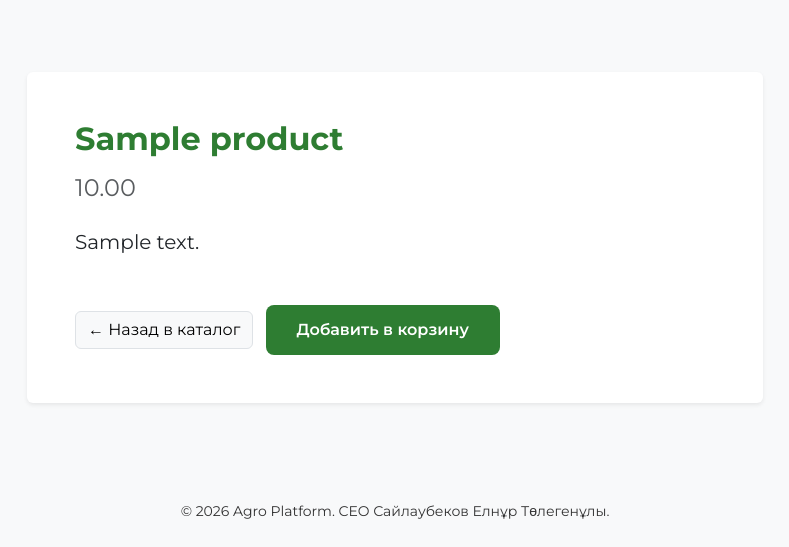
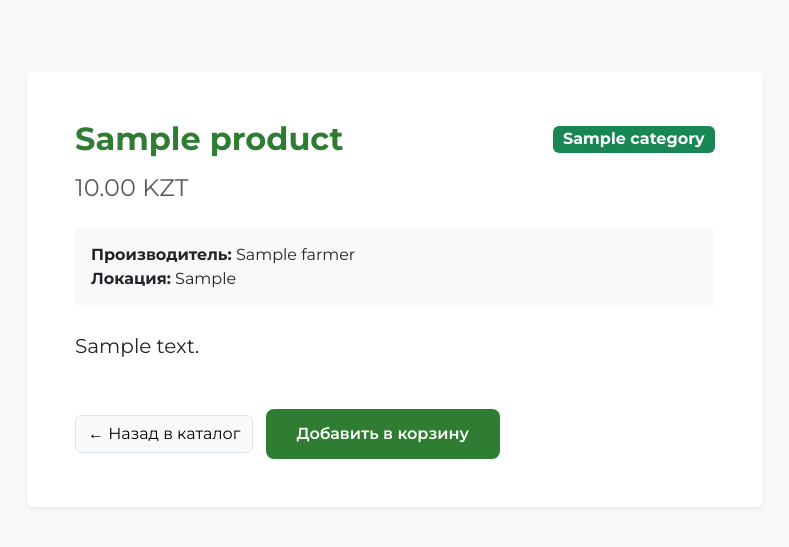
Before and after one commit to Yelnurstt/agro-platform-narxoz, a Django app: template mainapp/templates/mainapp/product_detail.html in a window 1280 px wide. Shown: the part 72-619 px from the top of the page, without its empty margins (245-1034 px from the left). Run offline with Django 5.2, Linux system fonts and the light colour scheme; the template is opened without the code that fills it: values that come from a table or form of the project are taken from there, others are empty; tables that the repository leaves empty hold one stand-in row (values such as "Sample post").

Commit message:
Task 6 and 7. ORM query and templates

```diff
--- a/mainapp/templates/mainapp/product_detail.html
+++ b/mainapp/templates/mainapp/product_detail.html
@@ -4,8 +4,18 @@
 <div class="row justify-content-center py-4">
     <div class="col-md-8">
         <div class="card border-0 shadow-sm p-5">
-            <h2 class="fw-bold mb-3" style="color: #2E7D32;">{{ product.name }}</h2>
-            <h4 class="text-muted mb-4">{{ product.price }}</h4>
+            <div class="d-flex justify-content-between align-items-center mb-3">
+                <h2 class="fw-bold mb-0" style="color: #2E7D32;">{{ product.name }}</h2>
+                <span class="badge bg-success fs-6">{{ product.category.name }}</span>
+            </div>
+
+            <h4 class="text-muted mb-4">{{ product.price }} KZT</h4>
+
+            <div class="bg-light p-3 rounded mb-4">
+                <strong>Производитель:</strong> {{ product.farmer.farm_name }}<br>
+                <strong>Локация:</strong> {{ product.farmer.location }}
+            </div>
+
             <p class="fs-5 mb-5">{{ product.description }}</p>
 
             <div>
```
Also changed, not shown: mainapp/admin.py (+22 -3 lines), mainapp/models.py (+7 -7 lines), mainapp/templates/mainapp/product_list.html (+7 -1 lines), mainapp/views.py (+5 -4 lines).
